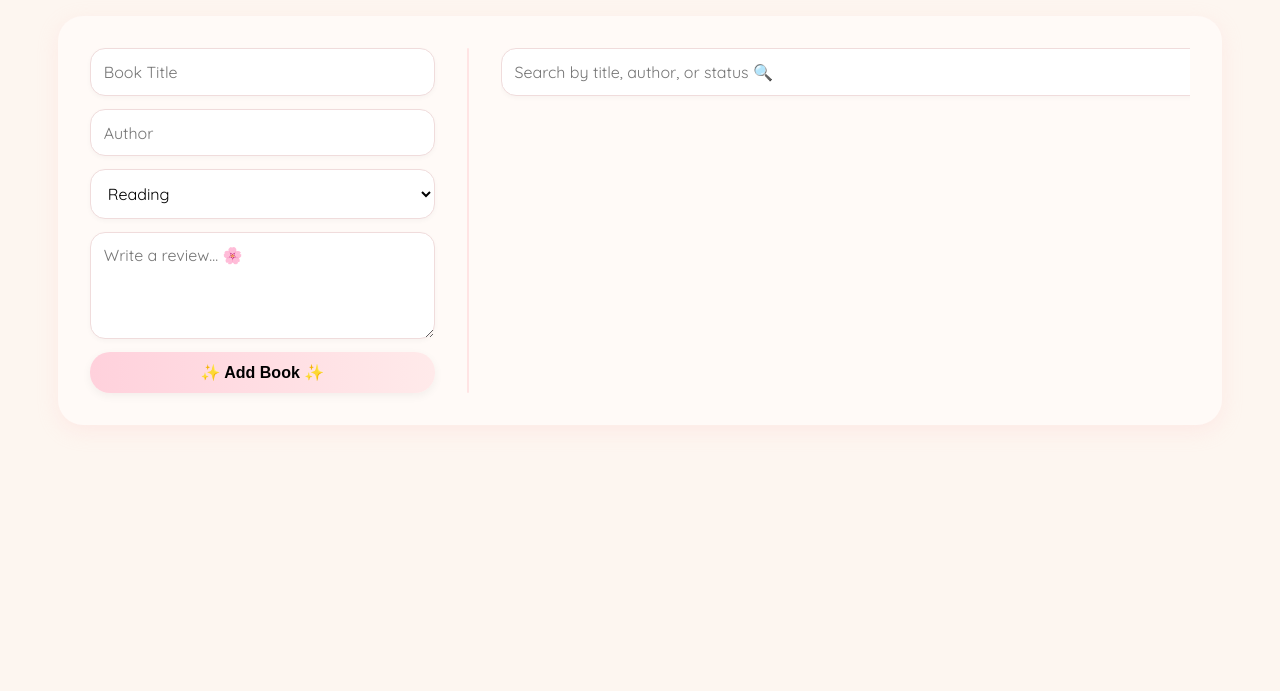
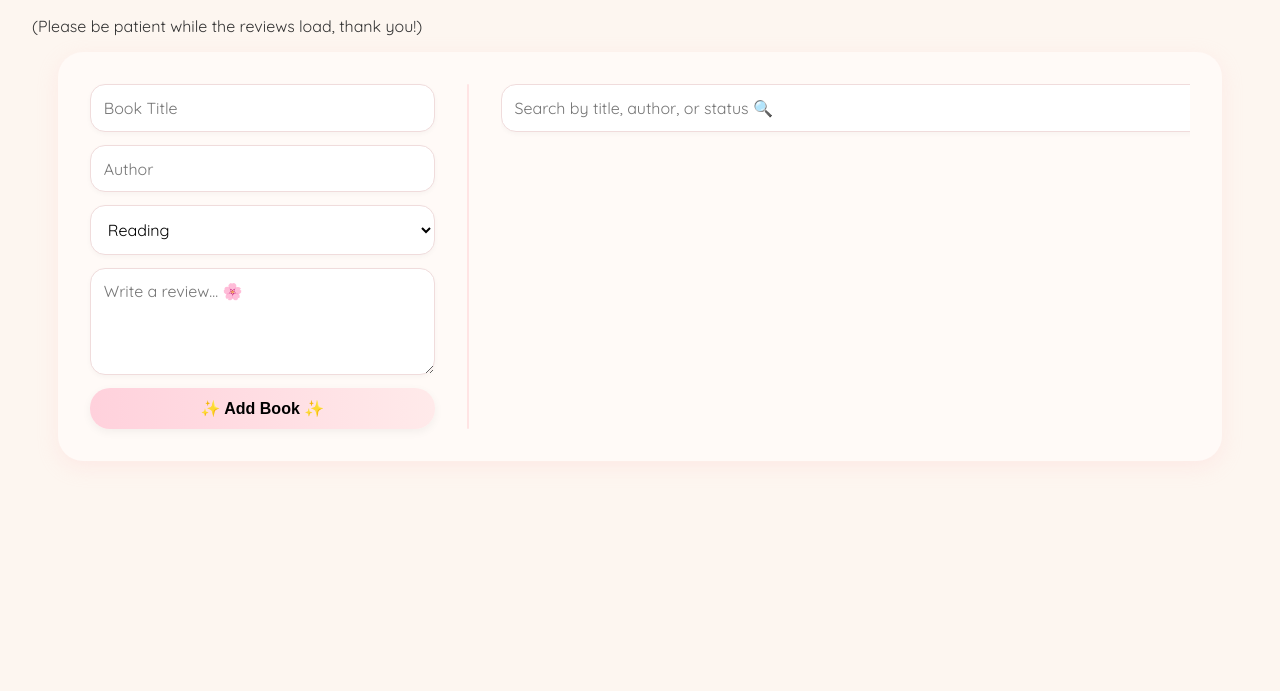
Before and after one commit to cashvee/Book-Log, a plain HTML site: page frontend/index.html in a window 1280 px wide. Shown: the part 109-800 px from the top of the page. Drawn offline with Linux system fonts and the light colour scheme; no server answers.

Commit message:
Update index.html

```diff
--- a/frontend/index.html
+++ b/frontend/index.html
@@ -9,6 +9,7 @@
 </head>
 <body>
   <h1>📖 My Book Log</h1>
+<p>(Please be patient while the reviews load, thank you!)</p>
 
   <div class="main-container">
     <div class="form-section">
```
